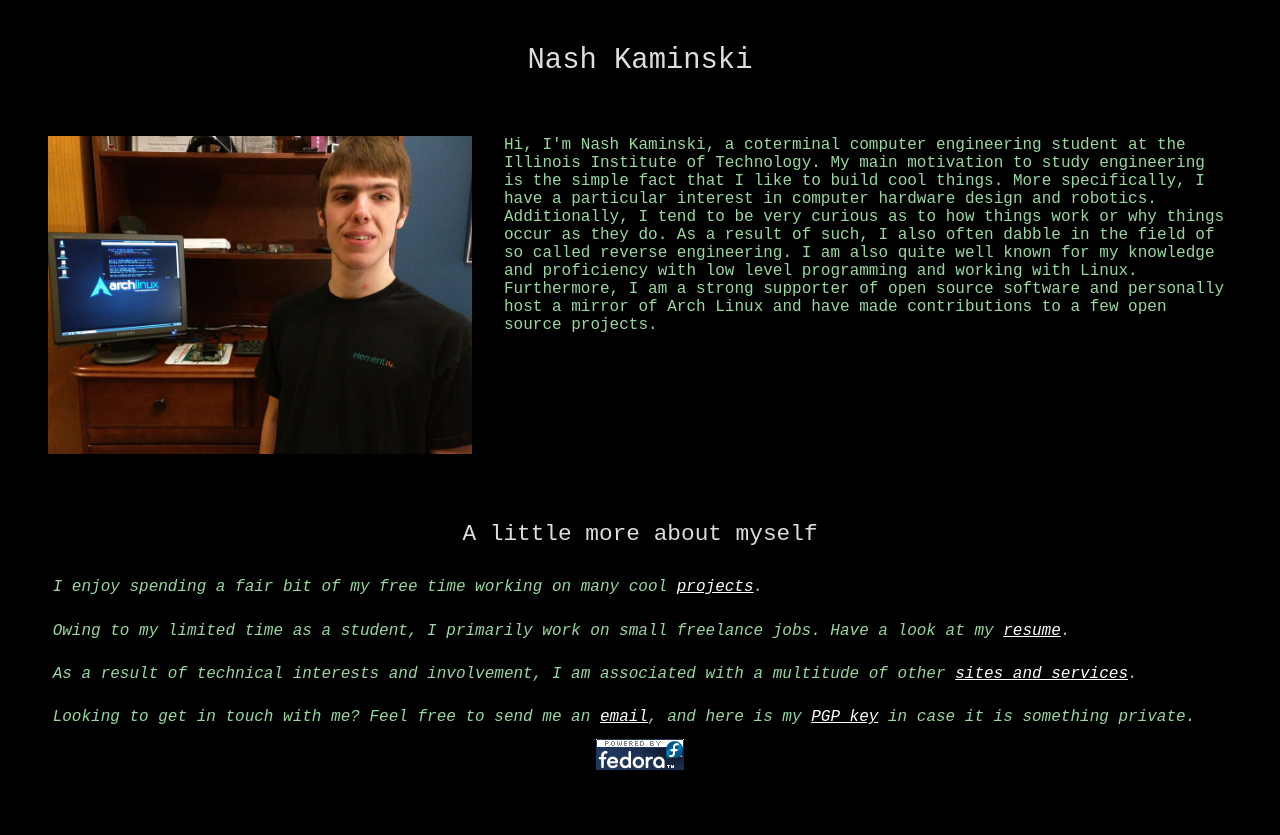
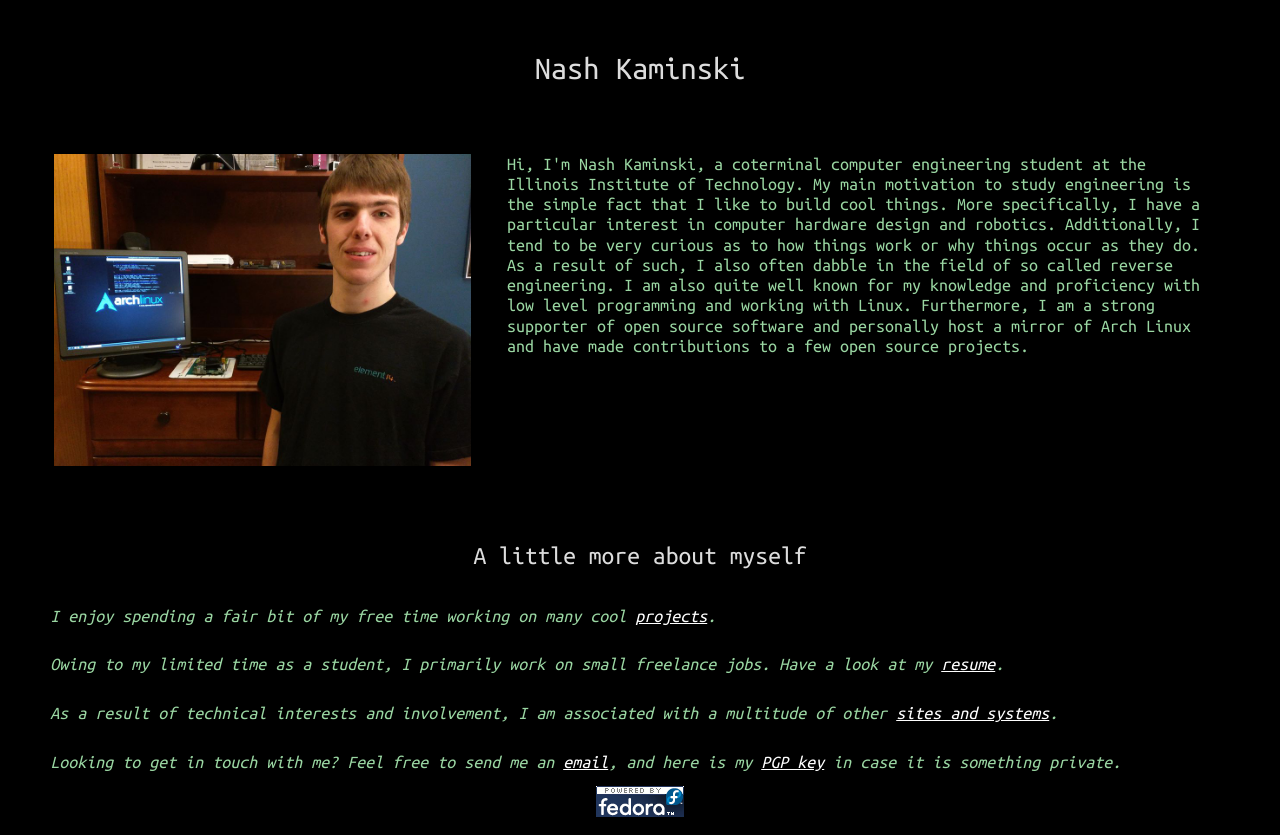
Before and after one commit to nkaminski/kaminski.io, a PHP site: page / in a window 1280 px wide. Before the commit the page ends 800 px from the top, so only its background shows below. Run offline with PHP 8.4, Linux system fonts and the light colour scheme.

Commit message:
Done, new mono font

```diff
--- /dev/null
+++ b/assets/blink.js
@@ -0,0 +1,18 @@
+var added = 1;
+window.onload = function() {
+  document.getElementById("blink").innerHTML += ' ';
+  blink();
+};
+function blink() {
+  if(added == 0){
+    document.getElementById("blink").innerHTML = document.getElementById("blink").innerHTML.slice(0,-1);
+    document.getElementById("blink").innerHTML += ' ';
+    added = 1;
+  }
+  else{
+    document.getElementById("blink").innerHTML = document.getElementById("blink").innerHTML.slice(0,-1);
+    document.getElementById("blink").innerHTML += '&#x258A;';
+    added = 0;
+  }
+  window.setTimeout(blink,500);
+}
--- a/assets/screen.css
+++ b/assets/screen.css
@@ -2,6 +2,8 @@
    v2.0 | 20110126
 License: none (public domain)
  */
+
+@import url(https://fonts.googleapis.com/css?family=Ubuntu+Mono);
 
 html, body, div, span, applet, object, iframe,
 	h1, h2, h3, h4, h5, h6, p, blockquote, pre,
@@ -54,9 +56,10 @@ p {
 	 padding: 1em;
 }
 body{
-	 font-size: 1em; /*  16px */
-   font-family: Courier New, Courier, monospace;
-	 line-height: 1.125em;
+   /*Font unusually small, basis to 1.125 em*/
+	 font-size: 1.125em;
+	 font-family: 'Ubuntu Mono', 'Courier New', Courier, monospace;
+   line-height: 1.125em;
 	 padding-top: 1.125em;
 	 padding-left: 1em;
 	 padding-right: 1em;
@@ -73,7 +76,7 @@ img {
 }
 h1 {
   color: #DDDDDD;
-  font-size: 1.802em; /* 30px ctx 16px */
+  font-size: 1.802em;
   line-height: 1em;
   padding-top: 1em;
   padding-left: 0.5625em; /* 1/2 of line height */
@@ -83,7 +86,7 @@ h1 {
 }
 h2 {
   color: #DDDDDD;
-  font-size: 1.424em; /* 23px ctx 16px */
+  font-size: 1.424em;
   line-height: 1em;
   padding-top: 0.889em;
   padding-left: 0.4445em;
@@ -142,6 +145,30 @@ figure {
 li {
 	padding: 0.79em;
 }
+nav {
+  display: block;
+  font-size: 1.125em;
+  text-align: center;
+  padding-bottom: 1em;
+
+}
+nav a {
+  padding-left: 1.266em;
+  padding-right: 1.266em;
+  line-height: 2.027em;
+  color: #00FF00;
+  white-space: nowrap;
+  -webkit-transition-duration: 0.25s;
+  -webkit-transition-property: font-size color;
+  -webkit-transition-timing-function: ease-in-out;
+  transition-duration: 0.25s;
+  transition-property: font-size color;
+  transition-timing-function: ease-in-out;
+}
+nav a:hover {
+  color: #FFFFFF;
+  font-size: 1.266em;
+}
 /* Layout */
   .border {
     border-style: none;
@@ -158,11 +185,23 @@ li {
   .home li{
 	  font-style: italic;
   }
+  .home a{
+    -webkit-transition-duration: 0.25s;
+    -webkit-transition-property: font-size color;
+    -webkit-transition-timing-function: ease-in-out;
+    transition-duration: 0.25s;
+    transition-property: font-size color;
+    transition-timing-function: ease-in-out;
+  }
+  .home a:hover {
+    color: #FFFFFF;
+    font-size: 1.266em;
+  }
 /* State */
 @media screen and (max-width: 29.250em){
 /* closest value to 480 pixels in major second scale */
-	body {
-    font-size: 0.889em;
+  body {
+    font-size: 1em;
   }
   h1 {
 		font-size: 1.266em;
@@ -186,6 +225,8 @@ li {
 		display: flex;
     flex-flow: row wrap;
     justify-content: space-around;
+    max-width: 175em;
+    margin: auto;
 	}
 	.flexbox .flex-container .lcol {
 		flex: 1 0 25%;
--- a/index.html
+++ b/index.html
@@ -14,18 +14,19 @@
         <img src="img/nash_kaminski.jpg" alt="Photo of Nash Kaminski" />
       </figure>
     </div>
-  <p class="mcol">Hi, I'm Nash Kaminski, a coterminal computer engineering student at the Illinois Institute of Technology. My main motivation to study engineering is the simple fact that I like to build cool things. More specifically, I have a particular interest in computer hardware design and robotics. Additionally, I tend to be very curious as to how things work or why things occur as they do. As a result of such, I also often dabble in the field of so called reverse engineering. I am also quite well known for my knowledge and proficiency with low level programming and working with Linux. Furthermore, I am a strong supporter of open source software and personally host a mirror of Arch Linux and have made contributions to a few open source projects.</p>
+  <p id="blink" class="mcol">Hi, I'm Nash Kaminski, a coterminal computer engineering student at the Illinois Institute of Technology. My main motivation to study engineering is the simple fact that I like to build cool things. More specifically, I have a particular interest in computer hardware design and robotics. Additionally, I tend to be very curious as to how things work or why things occur as they do. As a result of such, I also often dabble in the field of so called reverse engineering. I am also quite well known for my knowledge and proficiency with low level programming and working with Linux. Furthermore, I am a strong supporter of open source software and personally host a mirror of Arch Linux and have made contributions to a few open source projects.</p>
  </div>
  <div>
     <h2>A little more about myself</h2>
     <ul>
       <li>I enjoy spending a fair bit of my free time working on many cool <a href="projects">projects</a>.</li>
       <li>Owing to my limited time as a student, I primarily work on small freelance jobs. Have a look at my <a href="resume">resume</a>.</li>
-      <li>As a result of technical interests and involvement, I am associated with a multitude of other <a href="sas">sites and services</a>.</li>
+      <li>As a result of technical interests and involvement, I am associated with a multitude of other <a href="sas">sites and systems</a>.</li>
       <li>Looking to get in touch with me? Feel free to send me an <a href="mailto:nashkaminski@comcast.net">email</a>, and here is my <a href="assets/nkaminski_pubkey.asc">PGP key</a> in case it is something private.</li>
     </ul>
     <img class="extrapad" src="img/poweredby.png" alt="Fedora Linux logo" />
   </div>
 <script src="assets/modernizr.js"></script>
+<script src="assets/blink.js"></script>
 </body>
 </html>
--- a/projects/index.html
+++ b/projects/index.html
@@ -8,6 +8,12 @@
 </head>
 <body>
 <h1>Projects</h1>
+<nav>
+<a href="../">About</a>
+<a href="../projects">Projects</a>
+<a href="../resume">Resume</a>
+<a href="../sas">Sites and Systems</a>
+</nav>
 <hr>
 <div class='projects'>
   <div id='hwsw'>
--- a/resume/index.html
+++ b/resume/index.html
@@ -8,6 +8,12 @@
 </head>
 <body class="resume">
   <h1>Resume</h1>
+    <nav>
+    <a href="../">About</a>
+    <a href="../projects">Projects</a>
+    <a href="../resume">Resume</a>
+    <a href="../sas">Sites and Systems</a>
+    </nav>
     <hr>
     <div class="flex-container">
     <div class="halfwidth">
--- a/sas/index.html
+++ b/sas/index.html
@@ -8,6 +8,12 @@
 </head>
 <body>
   <h1>Other Sites and Systems</h1>
+  <nav>
+    <a href="../">About</a>
+    <a href="../projects">Projects</a>
+    <a href="../resume">Resume</a>
+    <a href="../sas">Sites and Systems</a>
+  </nav>
   <hr>
   <div class='sands'>
     <h5>There are a variety of other sites and systems that I either operate or am otherwise associated with that really do not fit elsewhere into this site but I would still like to say something about.</h5>
```
Lines whose indentation alone changed are shown as unchanged.
